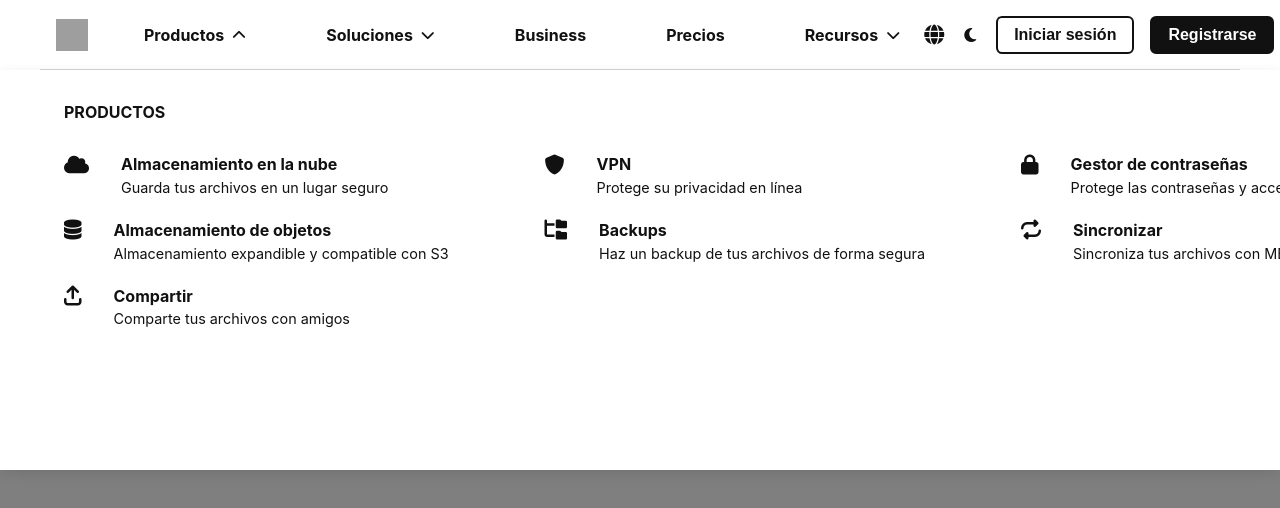
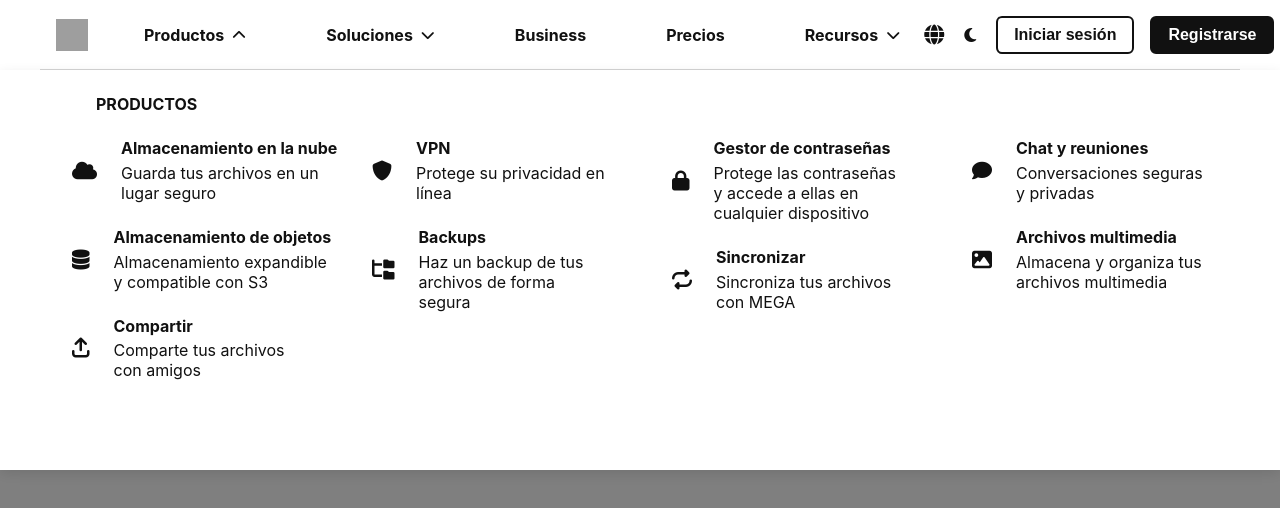
Before and after one commit to ivanagbarreto/barradenavegacion, a React (Vite) app: page / in a window 1280 px wide. Both pictures are taken after a click on the item "Productos". Shown: the top 508 px of the page. Built offline with nearby package versions, Linux system fonts and the light colour scheme; grey boxes are pictures that could not be loaded.

Commit message:
alineacion del contenido del menu desplegable

```diff
--- a/src/components/Navbar/Navbar.module.css
+++ b/src/components/Navbar/Navbar.module.css
@@ -79,10 +79,11 @@
   display: flex;
   flex-direction: column;
   top: var(--navbar-height);
+  width: 100%;
   left: 0;
   height: 50%;
-  width: 100%;
-  padding: 2rem;
+
+  align-items: center;
   gap: 2rem;
   font-weight: lighter;
   background-color: var(--base-color);
@@ -91,29 +92,44 @@
   z-index: 22;
 }
 
+.megaMenuContent {
+  max-width: 1200px;
+  margin: 0 auto;
+  display: flex;
+  padding: 0 2rem;
+  flex-direction: column;
+}
+
 .menuTitle {
-  margin-left: 2rem;
+  margin: 1.5rem;
   font-size: 1rem;
   font-weight: bold;
   color: var(--gray-light-color);
 }
 .megaMenuColumns {
   display: flex;
-  gap: 2rem;
+  justify-content: center;
+  width: 100%;
+  margin: 0 auto;
+  gap: 4rem;
+  flex-wrap: wrap;
+  max-width: 1200px;
 }
 .megaColumn {
   display: flex;
   flex-direction: column;
-  margin: 0 2rem;
+  flex: 0 1 250px;
   color: var(--gray-light-color);
+  flex: 1;
+  min-width: 220px;
 }
 .menuItem {
   display: grid;
   margin-bottom: 1.5rem;
   grid-template-columns: auto 1fr;
   grid-template-rows: auto auto;
-  align-items: start;
-  column-gap: 1rem;
+  align-items: center;
+  column-gap: 0.5rem;
 }
 .iconColumn {
   width: auto;
@@ -125,6 +141,13 @@
   margin-bottom: 0.3rem;
   font-size: 1rem;
 }
+.textColumn p {
+  max-width: 100%;
+  overflow-wrap: break-word;
+  word-break: break-word;
+  white-space: normal;
+}
+/*
 .menuItem h4 {
   margin: 0 0 0.3rem 0;
   font-size: 1rem;
@@ -137,7 +160,7 @@
   color: var(--gray-light-color);
   grid-column: 2 / 3;
   grid-row: 2 / 3;
-}
+}*/
 /* ------------------ BOTONES ------------------------------------ */
 .iconContainer {
   display: flex;
@@ -205,7 +228,7 @@
 
 /* ------------------------- MOBILE --------------- */
 
-@media screen and  (max-width: 60rem) {
+@media screen and (max-width: 60rem) {
   .navbar {
     position: relative;
     display: flex;
--- a/src/components/Navbar/Navbar.tsx
+++ b/src/components/Navbar/Navbar.tsx
@@ -100,6 +100,8 @@
               </span>
               {activeMenu === "productos" && (
                 <div className={styles.megaMenu}>
+
+                  <div className={styles.megaMenuContent}>
                   <h3 className={styles.menuTitle}>PRODUCTOS</h3>
                   <div className={styles.megaMenuColumns}>
                     <div className={styles.megaColumn}>
@@ -199,7 +201,10 @@
                         </div>
                       </div>
                     </div>
+
                   </div>
+
+</div>
                 </div>
               )}
             </li>
```
